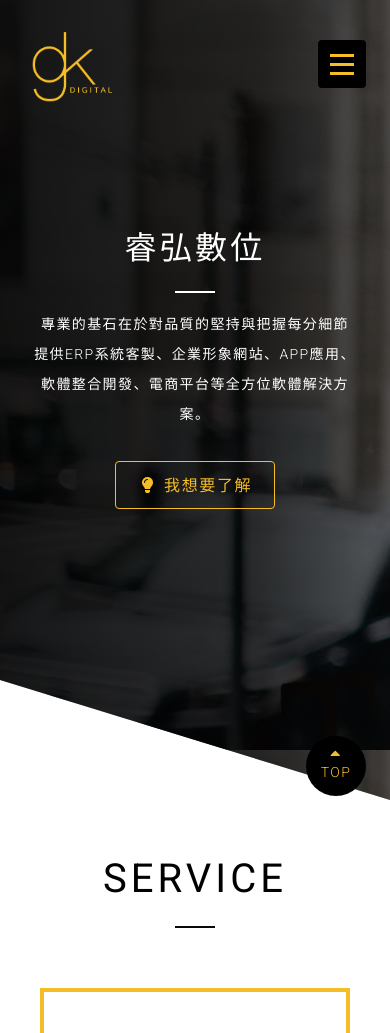
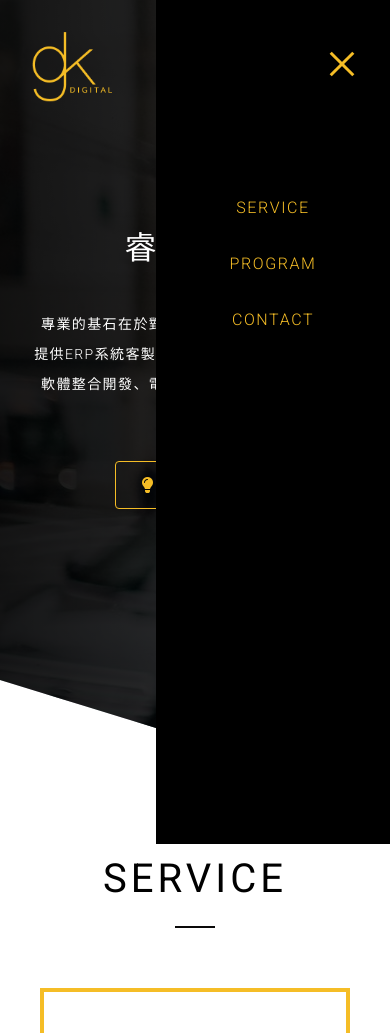
Before and after one commit to dgktw/official-web, a PHP site: page / in a window 390 px wide, after a click that opens the changed part. Shown: the top 1033 px of the page. Run offline with PHP 8.4, Linux system fonts and the light colour scheme; some libraries are stand-ins or nearby versions.

Commit message:
fix mobile-menu button do not work issue

```diff
--- a/css/layout.css
+++ b/css/layout.css
@@ -94,7 +94,7 @@
 
 	/*popup menu*/
 	#popup-menu{
-		opacity: 0;
+        opacity: 0;
 		visibility: hidden;
 		-webkit-transition: all 0.3s;
 		-o-transition: all 0.3s;
@@ -104,16 +104,26 @@
 		top: 0;
 		width: 60%;
 		height: 100%;
+        transition: 1s;
 		background-color: #000;
 		-webkit-box-orient: vertical;
 		-webkit-box-direction: normal;
 		    -ms-flex-direction: column;
 		        flex-direction: column;
 	}
+
+    /* clicked popup menu button(in mobile view) */
+    .stateTwo{
+        opacity:1!important;
+        visibility: visible!important;
+        transition: 1s!important;
+    }
+/*
 	#popup-menu:target{
 		opacity: 1;
 		visibility: visible;
 	}
+*/
 }
 
 /* menu-toggle */
--- a/index.html
+++ b/index.html
@@ -466,6 +466,10 @@
           position: uluru,
           map: map
         });
+
+        $('.mobile-menu').click(function(){
+            $('#popup-menu').toggleClass('stateTwo');
+        });
       }
 </script>
 <script async defer src="https://maps.googleapis.com/maps/api/js?key=AIzaSyDgsCQGF_MvXYwpL9ErK1oH2Sma1qmsFRw&callback=initMap">
```
